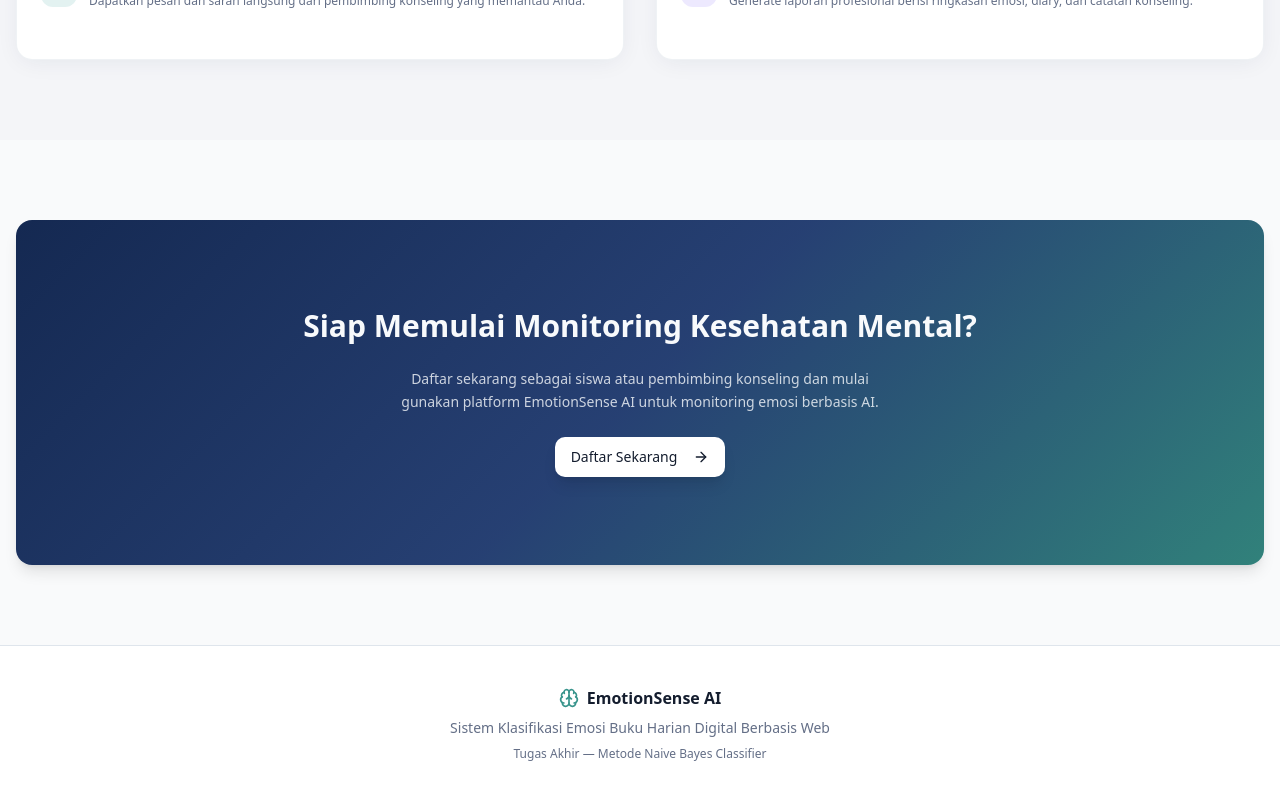
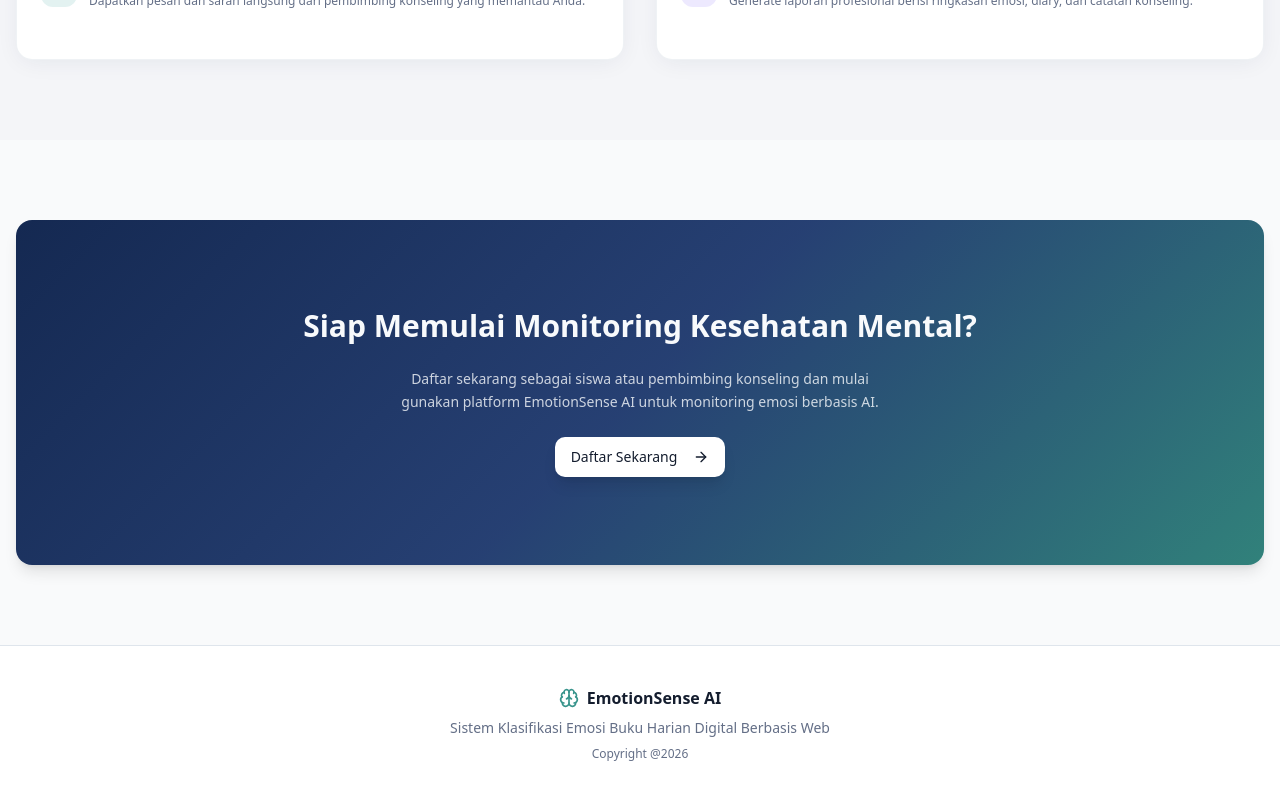
Before and after one commit to rdhamlnn/EmotionSenseAI, a Next.js app in the folder EmotionSenseAi/: page /beranda in a window 1280 px wide. Shown: the part 2922-3722 px from the top of the page. Built offline with nearby package versions, Linux system fonts and the light colour scheme; no server answers.

Commit message:
perbarui footer dan tambahkan notifikasi logout sukses di Navbar

```diff
--- a/EmotionSenseAi/src/components/Footer.tsx
+++ b/EmotionSenseAi/src/components/Footer.tsx
@@ -11,7 +11,7 @@ const Footer = () => (
                 Sistem Klasifikasi Emosi Buku Harian Digital Berbasis Web
             </p>
             <p className="text-xs text-muted-foreground">
-                Tugas Akhir — Metode Naive Bayes Classifier
+                Copyright @2026
             </p>
         </div>
     </footer>
--- a/EmotionSenseAi/src/components/Navbar.tsx
+++ b/EmotionSenseAi/src/components/Navbar.tsx
@@ -6,6 +6,7 @@ import { usePathname, useRouter } from "next/navigation";
 import { useState, useEffect, useRef } from "react";
 import { cn } from "@/lib/utils";
 import { getCurrentUser, logout } from "@/lib/auth";
+import { toast } from "sonner";
 import { getUnreadMessageCount, getCriticalSiswa } from "@/lib/mock-data";
 import type { User, SiswaStatus } from "@/lib/types";
 import { Button } from "@/components/ui/button";
@@ -74,6 +75,7 @@ const Navbar = () => {
     const handleLogout = () => {
         logout();
         setUser(null);
+        toast.success("Berhasil logout!");
         router.push("/login");
     };
 
```
